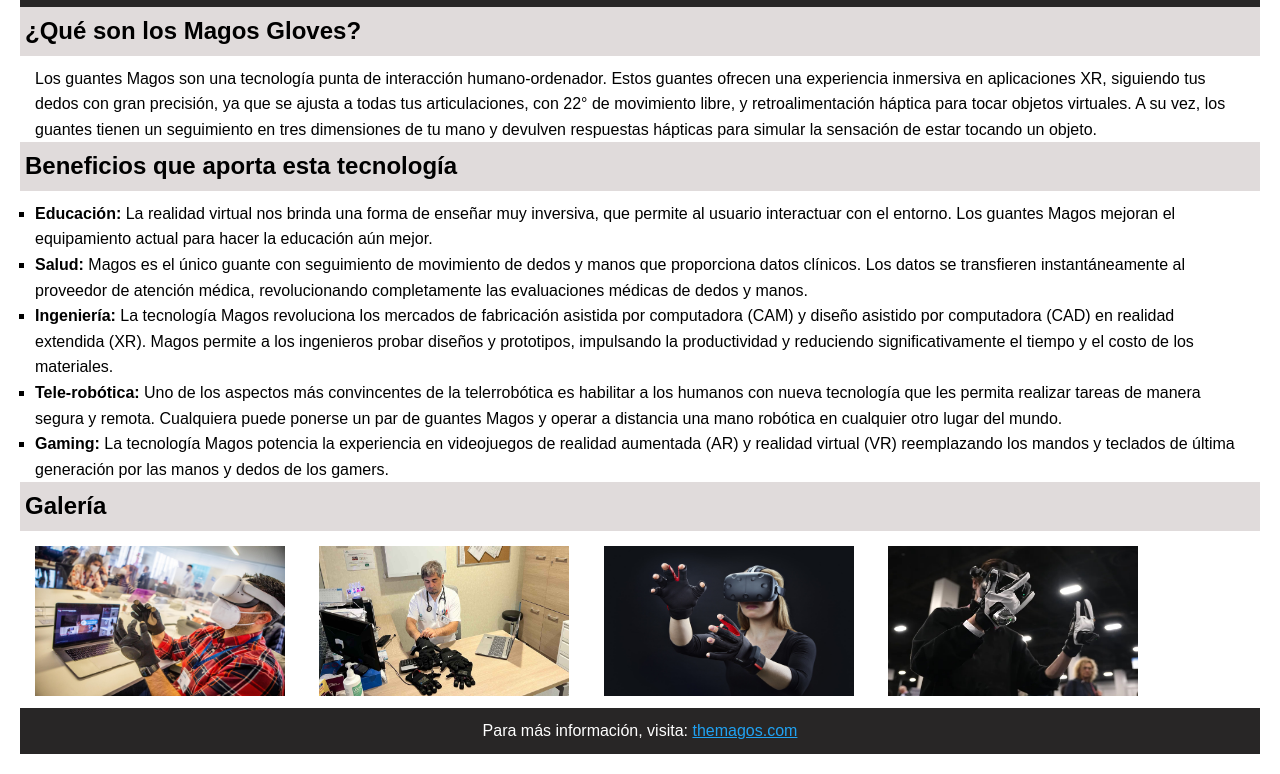
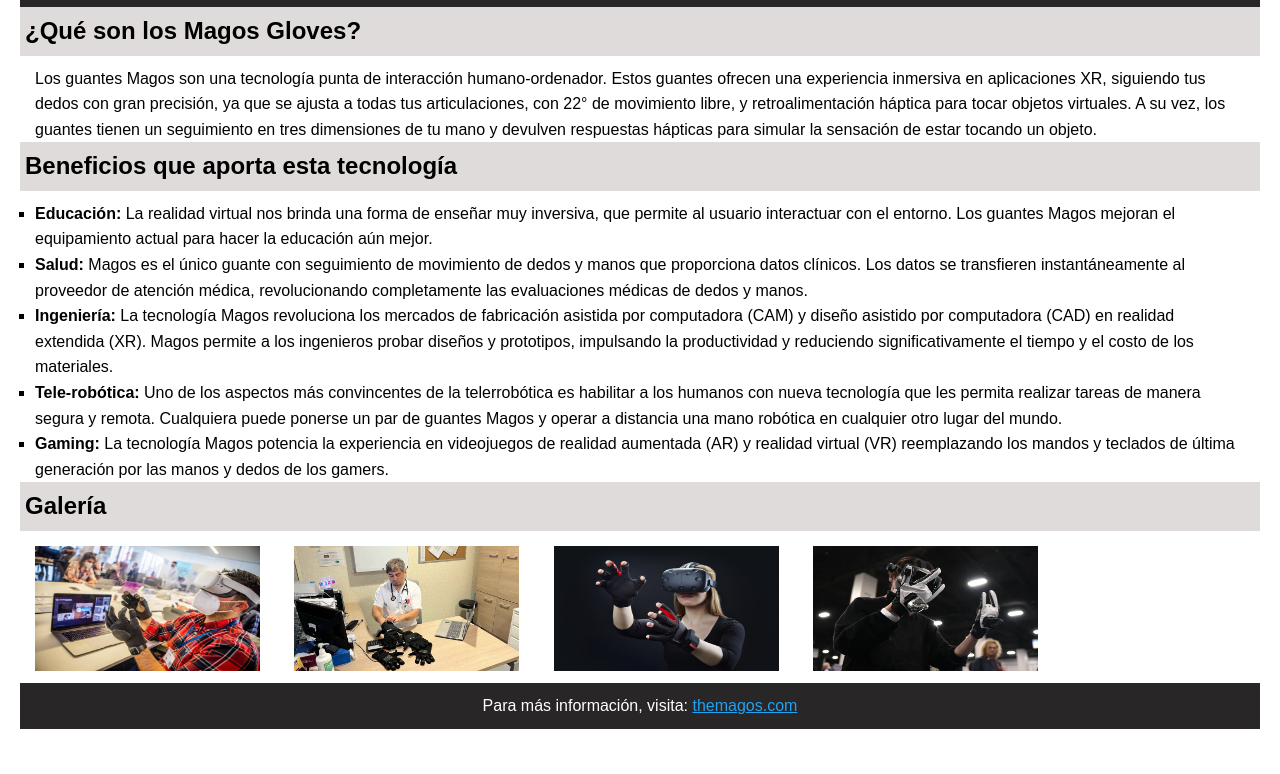
Before and after one commit to jgonzalezdeinf/Web-Magos, a plain HTML site: page index.html in a window 1280 px wide. Shown: the part 84-858 px from the top of the page. After the commit the page ends 833 px from the top, so only its background shows below. Drawn offline with Linux system fonts and the light colour scheme.

Commit message:
Update estilos.css
Aún más pequeñas

```diff
--- a/css/estilos.css
+++ b/css/estilos.css
@@ -55,7 +55,7 @@ section#gallery {
 
 section#gallery img {
   margin: 0 10px;
-  width: 250px;
-  height: 150px;
+  width: 225px;
+  height: 125px;
   justify-content: center;
 }
```
